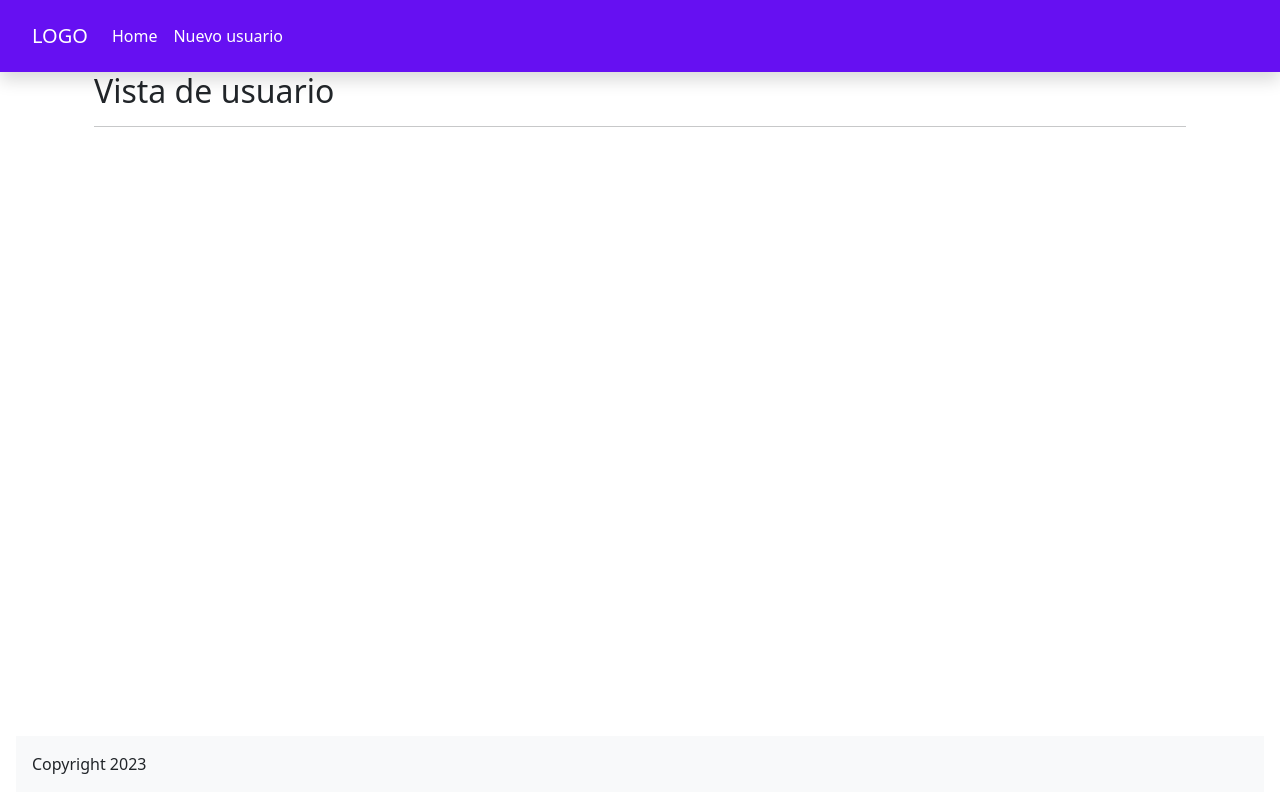
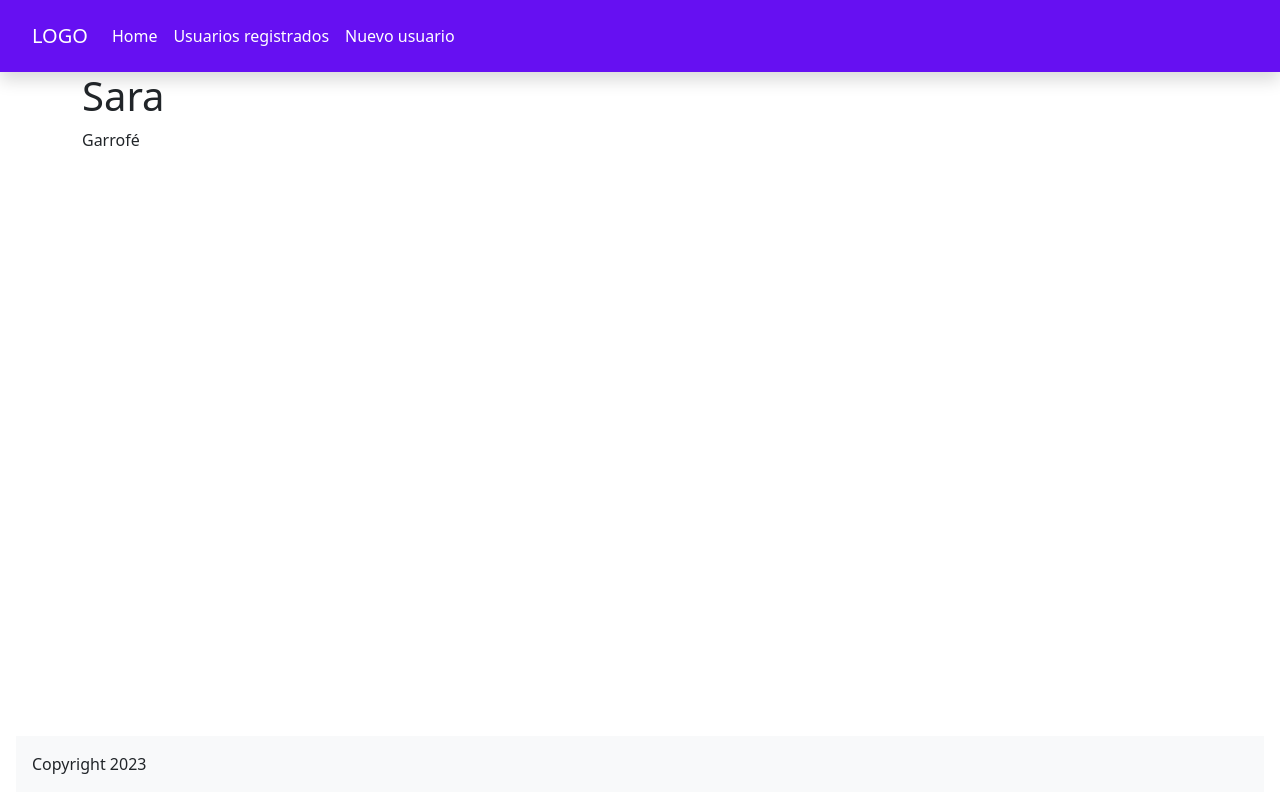
Before and after one commit to saragarrofe/Actividad6, an Angular app: page /user/1 in a window 1280 px wide. Before the commit this address led to /user. Built offline with nearby package versions, Linux system fonts and the light colour scheme.

Commit message:
Resuelto
Conseguido tener las primeras vistas de usuarios! Se me había quedado pilicueta. He eliminado el componente de listado de usuarios porque me estaba complicando la vida.

```diff
--- a/src/app/app.component.html
+++ b/src/app/app.component.html
@@ -3,7 +3,6 @@
 
 
 <main class="container">
-<!-- <app-lista-users></app-lista-users>-->
   <router-outlet></router-outlet>
 </main>
 
--- a/src/app/app.module.ts
+++ b/src/app/app.module.ts
@@ -6,7 +6,6 @@ import { AppRoutingModule } from './app-routing.module';
 import { AppComponent } from './app.component';
 import { HeaderComponent } from './components/header/header.component';
 import { FooterComponent } from './components/footer/footer.component';
-import { ListaUsersComponent } from './components/lista-users/lista-users.component';
 import { FormComponent } from './components/form/form.component';
 import { UserComponent } from './components/user/user.component';
 import { HomeComponent } from './components/home/home.component';
@@ -20,7 +19,6 @@ import { VistaUserComponent } from './components/user/vista-user/vista-user.comp
     AppComponent,
     HeaderComponent,
     FooterComponent,
-    ListaUsersComponent,
     FormComponent,
     UserComponent,
     HomeComponent,
--- a/src/app/components/header/header.component.html
+++ b/src/app/components/header/header.component.html
@@ -1,12 +1,16 @@
 <nav class="navbar navbar-expand-lg px-3 bd-indigo-500 shadow" >
     <div class="container-fluid px-3 py-2 rounded-2 border ">
-      <a class="navbar-brand bd-indigo-500" href="#">LOGO</a>
+      <a class="navbar-brand bd-indigo-500" [routerLink]="['/home']">LOGO</a>
 
       <div class="collapse navbar-collapse" id="navbarNav">
 
         <ul class="navbar-nav">
           <li class="nav-item">
             <a class="nav-link bd-indigo-500" [routerLink]="['/home']">Home</a>
+          </li>
+
+          <li class="nav-item">
+            <a class="nav-link bd-indigo-500" [routerLink]="['/user']">Usuarios registrados</a>
           </li>
 
           <li class="nav-item">
--- a/src/app/components/lista-users/lista-users.component.css
+++ /dev/null
@@ -1,4 +0,0 @@
-.caja-usuario{
-    background-color:black;
-    color: white;
-}
--- a/src/app/components/lista-users/lista-users.component.html
+++ /dev/null
@@ -1,35 +0,0 @@
-<section class="mt-5">
-
-    <h2>Listado de usuarios</h2>
-    <hr>
-
-
-    <div class="row g-3">
-        <article *ngFor="let user of arrUsers" class="col-12 col-md-6 col-xl-3">
-           <app-user [miUsuario]="user"></app-user>
-        </article>
-
-    </div>
-
-</section>
-
-
-<!--
-   <div class="row g-3">
-        <article class="col-12 col-md-6 col-xl-3">
-            <div class="caja-usuario">Caja 1</div>
-        </article>
-        <article class="col-12 col-md-6 col-xl-3">
-            <div class="caja-usuario">Caja 2</div>
-        </article>
-        <article class="col-12 col-md-6 col-xl-3">
-            <div class="caja-usuario">Caja 3</div>
-        </article>
-        <article class="col-12 col-md-6 col-xl-3">
-            <div class="caja-usuario">Caja 4</div>
-        </article>
-    </div>
-
-
-
--->
--- a/src/app/components/lista-users/lista-users.component.ts
+++ /dev/null
@@ -1,26 +0,0 @@
-import { Component, OnInit } from '@angular/core';
-import { User } from 'src/app/interfaces/user.interface';
-import { UsersService } from 'src/app/services/users.service';
-
-@Component({
-  selector: 'app-lista-users',
-  templateUrl: './lista-users.component.html',
-  styleUrls: ['./lista-users.component.css']
-})
-export class ListaUsersComponent implements OnInit{
-
-  arrUsers: User [] = [];
-
-  constructor(private usersService: UsersService) {
-
-  }
-
-  ngOnInit(): void {
-    //necesitos llamar al servicio para traer un listado de usuarios
-    this.arrUsers = this.usersService.getAll()
-    console.log(this.arrUsers);
-
-  }
-
-
-}
--- a/src/app/components/user/user.component.ts
+++ b/src/app/components/user/user.component.ts
@@ -1,5 +1,6 @@
 import { Component, Input, OnInit } from '@angular/core';
 import { User } from 'src/app/interfaces/user.interface';
+import { UsersService } from 'src/app/services/users.service';
 
 @Component({
   selector: 'app-user',
@@ -8,10 +9,15 @@ import { User } from 'src/app/interfaces/user.interface';
 })
 export class UserComponent implements OnInit{
 
-  @Input() miUsuario!: User;
+ /*@Input() miUsuario!: User;*/
+
+  arrUsers: User[] = [];
+
+constructor(private usersService: UsersService){}
 
   ngOnInit() : void {
-   // console.log(this.miUsuario)
+    this.arrUsers = this.usersService.getAll()
+
   }
 
 }
--- a/src/app/components/user/vista-user/vista-user.component.html
+++ b/src/app/components/user/vista-user/vista-user.component.html
@@ -1 +1,2 @@
-<p>Vista usuarios</p>
+<h1>{{user.nombre}}</h1>
+<p>{{user.apellido}}</p>
--- a/src/app/components/user/vista-user/vista-user.component.ts
+++ b/src/app/components/user/vista-user/vista-user.component.ts
@@ -21,7 +21,7 @@ export class VistaUserComponent implements OnInit{
 
     ngOnInit(): void {
       this.activatedRoute.params.subscribe( (params: any)=>{
-        let id = Number(params.iduser);
+        let id = Number(params.id);
         let response = this.usersService.getById(id)
         if (response) {
           this.user = response
```
Also changed, not shown: src/app/components/user/user.component.html (line endings or trailing spaces).
